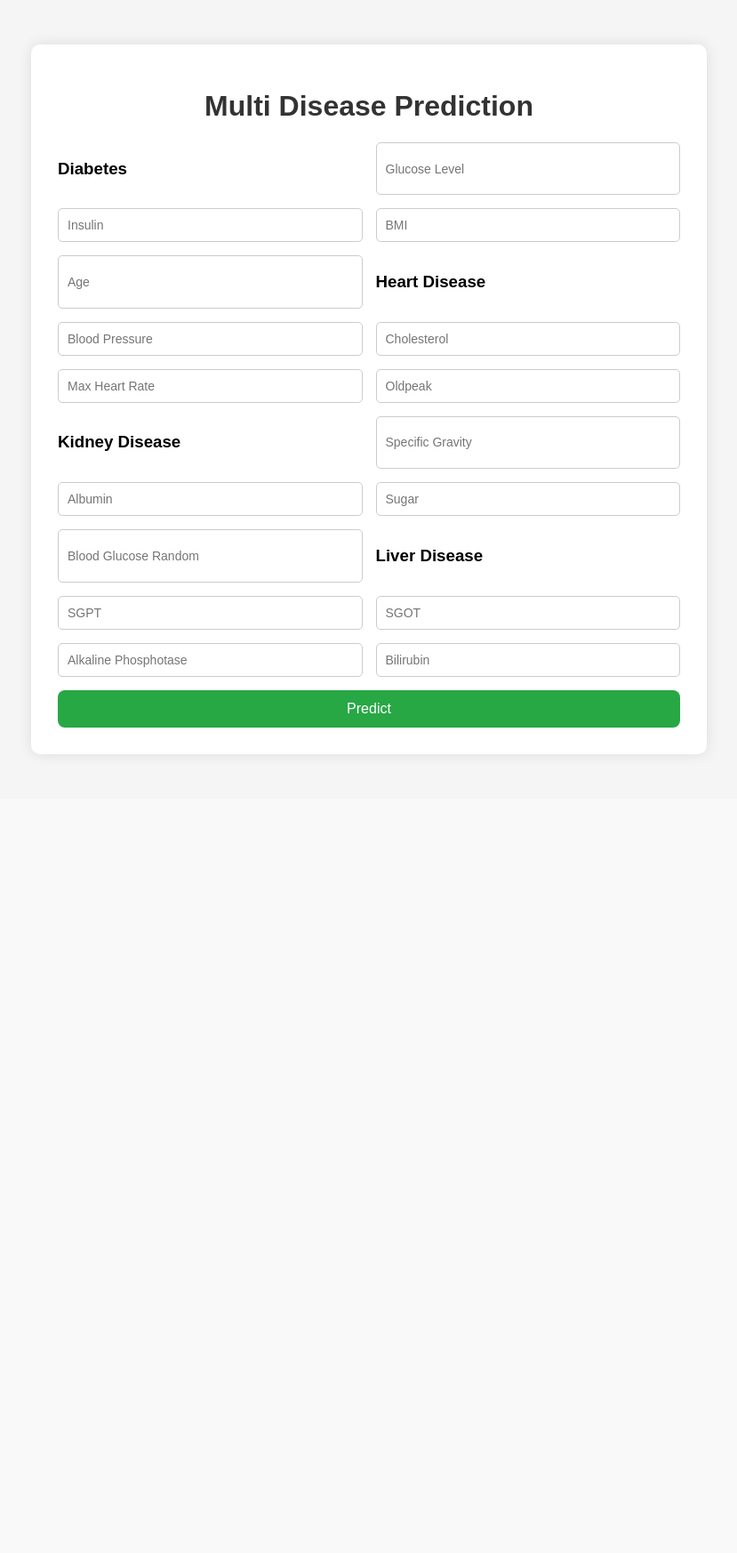
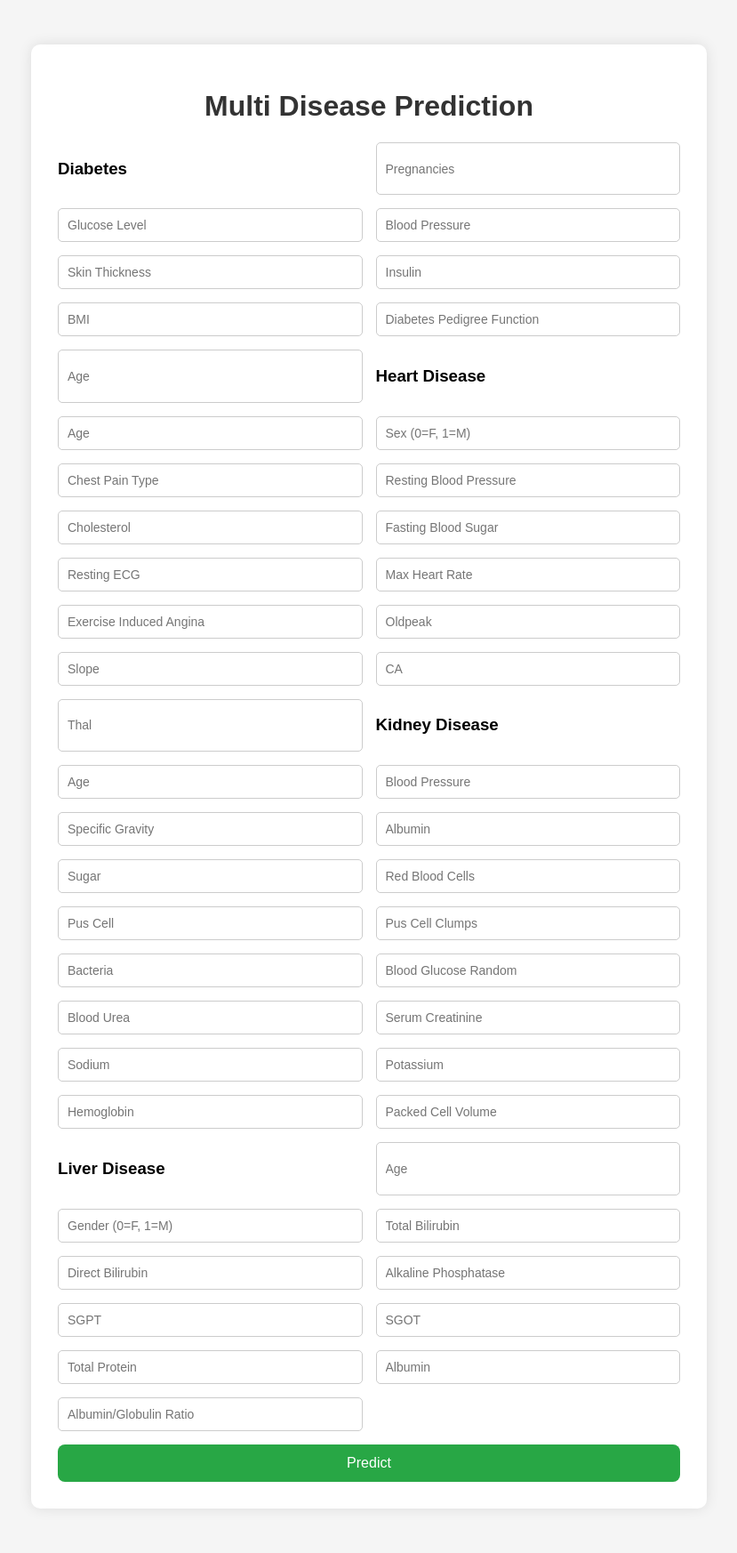
Before and after one commit to Ananya-Kundarapu/Multi-Disease-Prediction, a Flask app: page / in a window 1280 px wide. Shown: the whole page at 89% size, without its empty margins (225-1054 px from the left). Before the commit the page ends 851 px from the top, so only its background shows below. Run offline with Flask 3, Linux system fonts and the light colour scheme; parts of the project's set-up code (start-up, migrations or seed data) failed here and were passed over.

Commit message:
Updated index.html and app.py for correct feature input handling

```diff
--- a/app.py
+++ b/app.py
@@ -1,15 +1,12 @@
 from flask import Flask, render_template, request
 import joblib
-import numpy as np
 import os
 
 app = Flask(__name__)
 
-# Ensure models and scalers paths are correct
 BASE_DIR = os.path.dirname(os.path.abspath(__file__))
 MODELS_DIR = os.path.join(BASE_DIR, 'models')
 
-# Load all models and their scalers
 models = {
     'Diabetes': (
         joblib.load(os.path.join(MODELS_DIR, 'diabetes_model.pkl')),
@@ -29,27 +26,36 @@ models = {
     )
 }
 
+disease_features = {
+    'Diabetes': ['Pregnancies','Glucose','BloodPressure','SkinThickness','Insulin','BMI','DiabetesPedigreeFunction','Age'],
+    'Heart Disease': ['age','sex','cp','trestbps','chol','fbs','restecg','thalach','exang','oldpeak','slope','ca','thal'],
+    'Kidney Disease': ['age','bp','sg','al','su','rbc','pc','pcc','ba','bgr','bu','sc','sod','pot','hemo','pcv'],
+    'Liver Disease': ['Age','Gender','TB','DB','Alkphos','Sgpt','Sgot','TP','ALB','A_G']
+}
+
 @app.route('/')
 def home():
     return render_template('index.html')
 
 @app.route('/predict', methods=['POST'])
 def predict():
-    # Convert all form values to float
     try:
-        features = [float(x) for x in request.form.values()]
+        user_inputs = {k: float(v) for k, v in zip(request.form.keys(), request.form.values())}
     except ValueError:
         return render_template('index.html', predictions=[('Error', 'Please enter valid numbers')])
 
     results = {}
 
-    # Predict probability for each disease
     for disease, (model, scaler) in models.items():
+        try:
+            features = [user_inputs[f] for f in disease_features[disease]]
+        except KeyError:
+            return render_template('index.html', predictions=[('Error', f'Missing input for {disease}')])
+
         scaled = scaler.transform([features])
         prob = model.predict_proba(scaled)[0][1]  # Probability of positive class
         results[disease] = round(prob * 100, 2)
 
-    # Sort and take top 2 predictions
     top_diseases = sorted(results.items(), key=lambda x: x[1], reverse=True)[:2]
 
     return render_template('index.html', predictions=top_diseases)
--- a/templates/index.html
+++ b/templates/index.html
@@ -11,28 +11,59 @@
         <form action="/predict" method="post">
 
             <h3>Diabetes</h3>
-            <input type="number" name="glucose" placeholder="Glucose Level" step="any" required>
-            <input type="number" name="insulin" placeholder="Insulin" step="any" required>
-            <input type="number" name="bmi" placeholder="BMI" step="any" required>
-            <input type="number" name="age" placeholder="Age" required>
+            <input type="number" name="Pregnancies" placeholder="Pregnancies" step="any" required>
+            <input type="number" name="Glucose" placeholder="Glucose Level" step="any" required>
+            <input type="number" name="BloodPressure" placeholder="Blood Pressure" step="any" required>
+            <input type="number" name="SkinThickness" placeholder="Skin Thickness" step="any" required>
+            <input type="number" name="Insulin" placeholder="Insulin" step="any" required>
+            <input type="number" name="BMI" placeholder="BMI" step="any" required>
+            <input type="number" name="DiabetesPedigreeFunction" placeholder="Diabetes Pedigree Function" step="any" required>
+            <input type="number" name="Age" placeholder="Age" step="any" required>
 
             <h3>Heart Disease</h3>
-            <input type="number" name="bp" placeholder="Blood Pressure" step="any" required>
-            <input type="number" name="cholesterol" placeholder="Cholesterol" step="any" required>
-            <input type="number" name="max_heart_rate" placeholder="Max Heart Rate" step="any" required>
+            <input type="number" name="age" placeholder="Age" step="any" required>
+            <input type="number" name="sex" placeholder="Sex (0=F, 1=M)" step="any" required>
+            <input type="number" name="cp" placeholder="Chest Pain Type" step="any" required>
+            <input type="number" name="trestbps" placeholder="Resting Blood Pressure" step="any" required>
+            <input type="number" name="chol" placeholder="Cholesterol" step="any" required>
+            <input type="number" name="fbs" placeholder="Fasting Blood Sugar" step="any" required>
+            <input type="number" name="restecg" placeholder="Resting ECG" step="any" required>
+            <input type="number" name="thalach" placeholder="Max Heart Rate" step="any" required>
+            <input type="number" name="exang" placeholder="Exercise Induced Angina" step="any" required>
             <input type="number" name="oldpeak" placeholder="Oldpeak" step="any" required>
+            <input type="number" name="slope" placeholder="Slope" step="any" required>
+            <input type="number" name="ca" placeholder="CA" step="any" required>
+            <input type="number" name="thal" placeholder="Thal" step="any" required>
 
             <h3>Kidney Disease</h3>
+            <input type="number" name="age" placeholder="Age" step="any" required>
+            <input type="number" name="bp" placeholder="Blood Pressure" step="any" required>
             <input type="number" name="sg" placeholder="Specific Gravity" step="any" required>
             <input type="number" name="al" placeholder="Albumin" step="any" required>
             <input type="number" name="su" placeholder="Sugar" step="any" required>
+            <input type="number" name="rbc" placeholder="Red Blood Cells" step="any" required>
+            <input type="number" name="pc" placeholder="Pus Cell" step="any" required>
+            <input type="number" name="pcc" placeholder="Pus Cell Clumps" step="any" required>
+            <input type="number" name="ba" placeholder="Bacteria" step="any" required>
             <input type="number" name="bgr" placeholder="Blood Glucose Random" step="any" required>
+            <input type="number" name="bu" placeholder="Blood Urea" step="any" required>
+            <input type="number" name="sc" placeholder="Serum Creatinine" step="any" required>
+            <input type="number" name="sod" placeholder="Sodium" step="any" required>
+            <input type="number" name="pot" placeholder="Potassium" step="any" required>
+            <input type="number" name="hemo" placeholder="Hemoglobin" step="any" required>
+            <input type="number" name="pcv" placeholder="Packed Cell Volume" step="any" required>
 
             <h3>Liver Disease</h3>
-            <input type="number" name="sgpt" placeholder="SGPT" step="any" required>
-            <input type="number" name="sgot" placeholder="SGOT" step="any" required>
-            <input type="number" name="alkphos" placeholder="Alkaline Phosphotase" step="any" required>
-            <input type="number" name="bilirubin" placeholder="Bilirubin" step="any" required>
+            <input type="number" name="Age" placeholder="Age" step="any" required>
+            <input type="number" name="Gender" placeholder="Gender (0=F, 1=M)" step="any" required>
+            <input type="number" name="TB" placeholder="Total Bilirubin" step="any" required>
+            <input type="number" name="DB" placeholder="Direct Bilirubin" step="any" required>
+            <input type="number" name="Alkphos" placeholder="Alkaline Phosphatase" step="any" required>
+            <input type="number" name="Sgpt" placeholder="SGPT" step="any" required>
+            <input type="number" name="Sgot" placeholder="SGOT" step="any" required>
+            <input type="number" name="TP" placeholder="Total Protein" step="any" required>
+            <input type="number" name="ALB" placeholder="Albumin" step="any" required>
+            <input type="number" name="A_G" placeholder="Albumin/Globulin Ratio" step="any" required>
 
             <button type="submit">Predict</button>
         </form>
```
